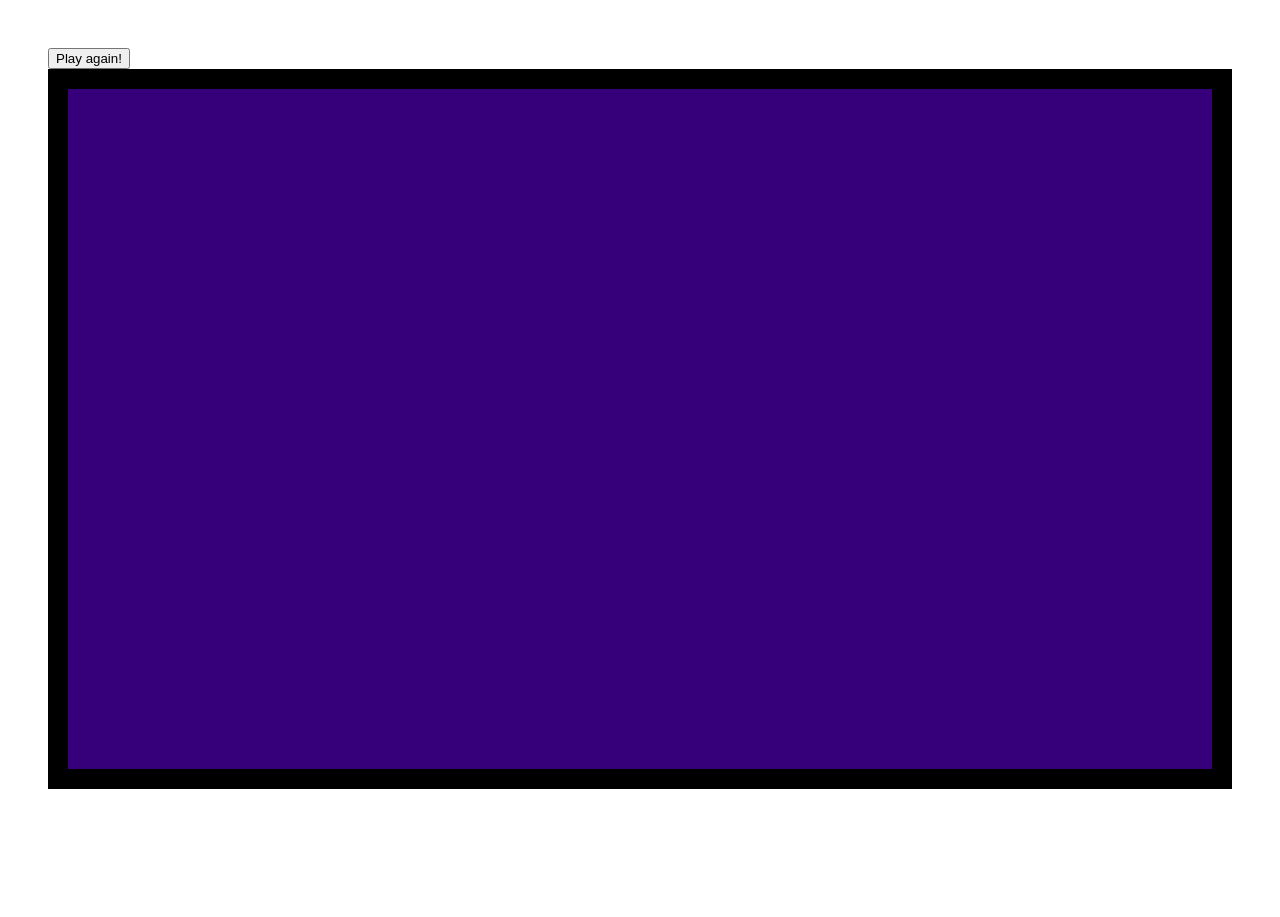
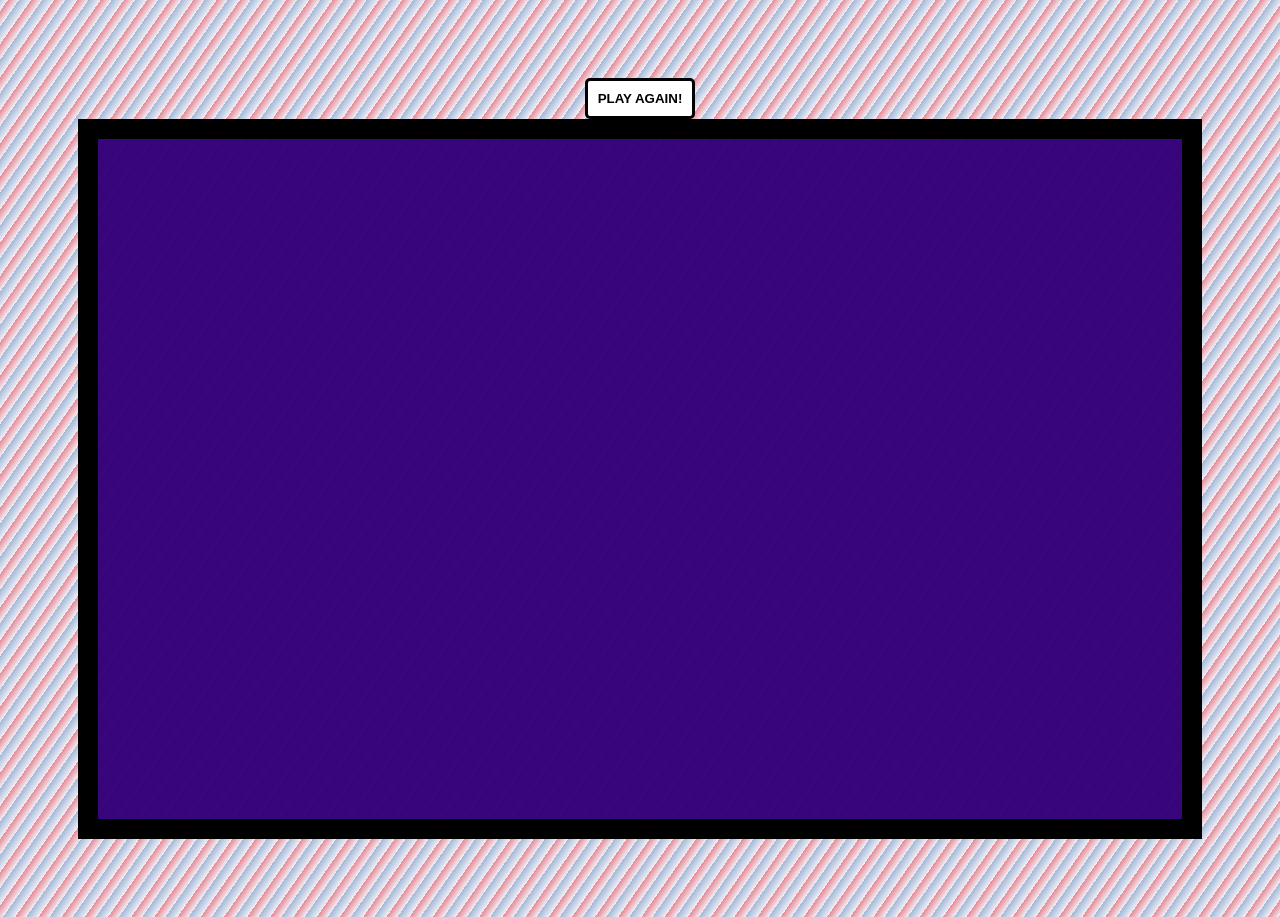
Before and after one commit to JessR90/super-mario-memory-match, a plain HTML site: page index.html in a window 1280 px wide. Before the commit the page ends 837 px from the top, so only its background shows below. Drawn offline with Linux system fonts and the light colour scheme.

Commit message:
background done

```diff
--- a/css/style.css
+++ b/css/style.css
@@ -1,6 +1,6 @@
  /* Child Element */
 main {
-    background-color: rgb(53, 0, 121);
+  background-color: rgba(52, 0, 121, 0.971);
   border: 20px;
   border-style: solid;
   border-color: black;
@@ -10,7 +10,9 @@
 body {
   border: 5px;
   border-color: black;
-    padding: 40px;
+  padding: 70px;
+  max-height: fit-content;
+  background: repeating-linear-gradient(-55deg, #f2eef5 1px, #e68a96 10px, #f2eef5 10px, #a0b9d8 20px)
 }
 
 .card {
@@ -22,5 +24,24 @@
   flex-direction: row;
   display: flex;
   flex-wrap: wrap;
-    justify-content: space-evenly;
+  justify-content:space-between
 }
+
+/* #background {
+  background-image: url("images/background/Background Image.png");
+  background-size:cover;
+}  */
+
+
+#btn {
+  margin: auto;
+  padding: 10px;
+  border-radius: 5px;
+  color: black;
+  background-color: white;
+  font-weight: bold;
+  border: 3px solid black;
+  font-family: "Super Mario", sans-serif;
+  display: flex;
+  justify-content: center;
+}
--- a/index.html
+++ b/index.html
@@ -12,10 +12,10 @@
 </head>
 <body
     <nav>
-        <button>Play again!</button>
-        </div>
+      <button id="btn">PLAY AGAIN!</button>
+      <!-- <img
+      id="background" alt="red and blue stripes"> -->
     </nav>
-
         <main>
           <div class="container">
             <div class="card" id="fireFlower"></div>
```
Also changed, not shown: images/background/Background Image.png (deleted). Lines whose indentation alone changed are shown as unchanged.
